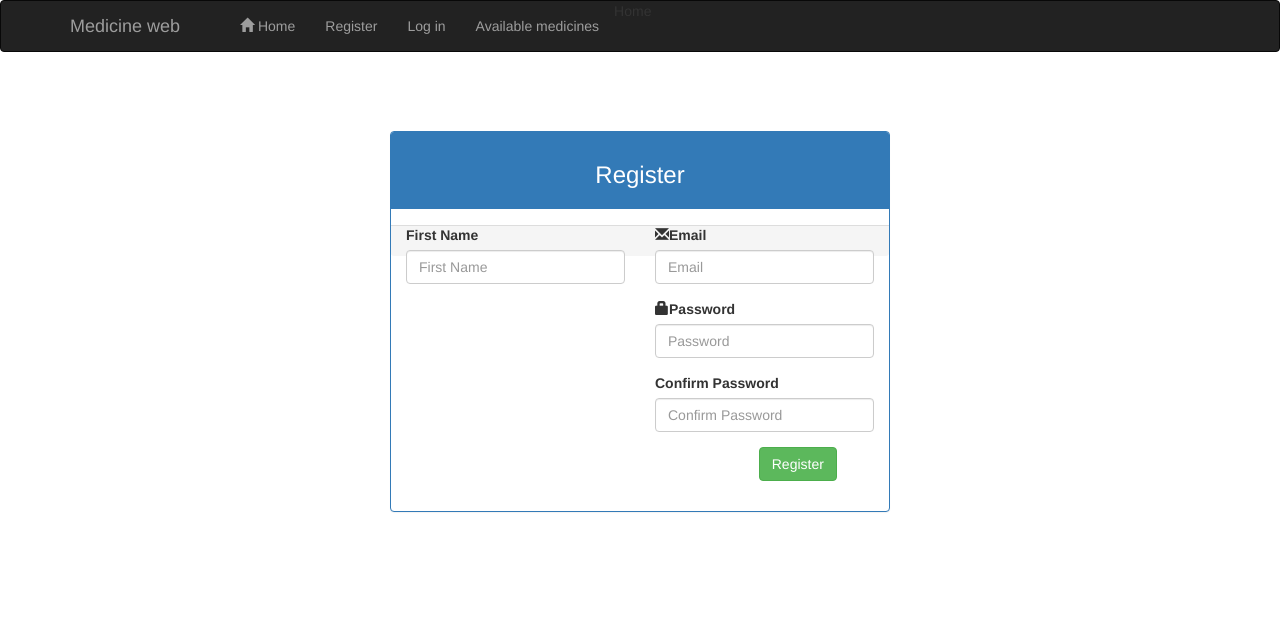
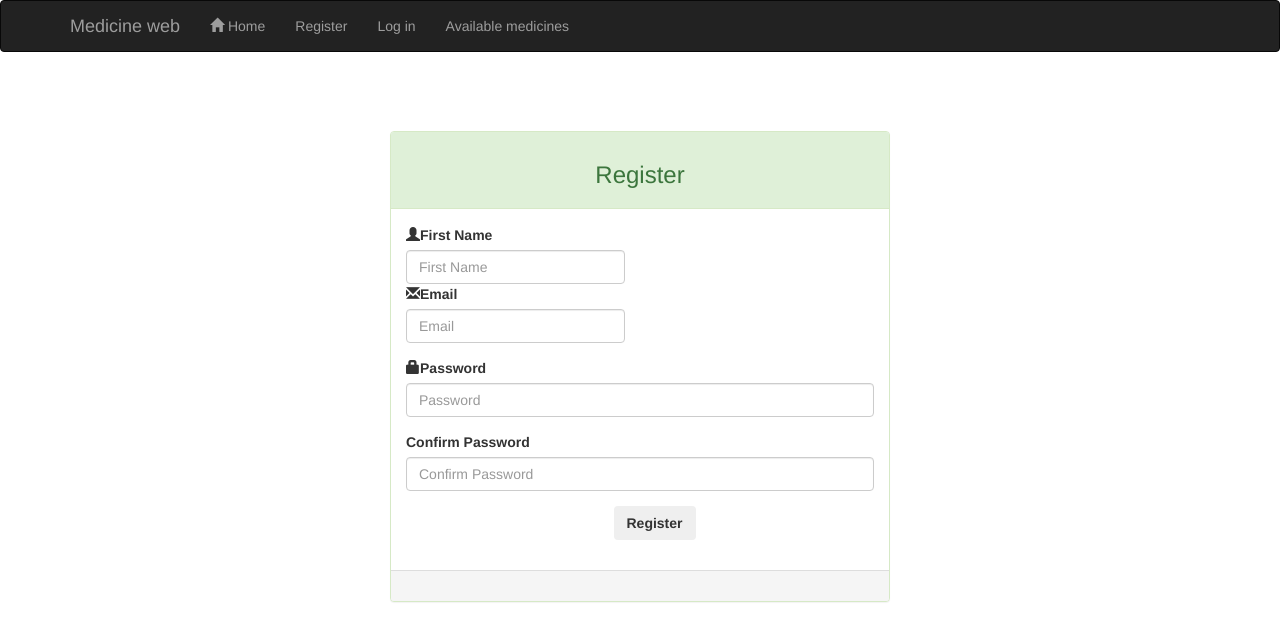
Before and after one commit to IlytaN/medicine_web, a CodeIgniter app: page /database/index.php/user/register in a window 1280 px wide. Shown: the top 641 px of the page. Run offline with CodeIgniter, Linux system fonts and the light colour scheme.

Commit message:
Update registration.php

```diff
--- a/application/views/registration.php
+++ b/application/views/registration.php
@@ -25,7 +25,7 @@
             <!-- Collect the nav links, forms, and other content for toggling -->
             <div class="collapse navbar-collapse" id="bs-example-navbar-collapse-1">
                 <ul class="nav navbar-nav">
-                                     <li><a href="<?php echo site_url('main/index') ?>"><li><a href="<?php echo site_url('main/index') ?>"><span class="glyphicon glyphicon-home"></span> Home</a></li> Home</a></li>
+                                     <li><a href="<?php echo site_url('main/index') ?>"><span class="glyphicon glyphicon-home"></span> Home</a></li>
 									<li><a href="<?php echo site_url('user/register') ?>">Register</a></li>
 									<li><a href="<?php echo site_url('user/login') ?>">Log in</a></li>
 									<li><a href="<?php echo base_url().'medicines/show_medicines' ?>">Available medicines</a></li>
@@ -39,7 +39,7 @@
     <div class="container">
       <div class="row">
         <div class="form-box">
-          <div class="panel panel-primary">
+          <div class="panel panel-success">
             <div class="panel-heading text-center">
               <h3>Register</h3>
             </div>
@@ -54,20 +54,21 @@
                 <div class="row">
                   <div class="col-sm-6">
                     <div class="form-group">
-                                    <label class="control-label" for="fname">First Name</label>
-                                        <div >
+                                    <label class="control-label" for="fname"><span class="glyphicon glyphicon-user"></span>First Name</label>
+                                        <div>
                                             <input type="text" class="form-control" id="fname" name="fname" placeholder="First Name" required="">
                                             <span class="text-danger"><?php echo form_error('fname'); ?></span>
                                         </div>
-                                </div>
-                  </div>
-                  <div class="col-sm-6">
-                    <div class="form-group">
+
+
                                 <label class="control-label" for="pswd"><span class="glyphicon glyphicon-envelope"></span>Email</label>
                                     <div>
                                         <input type="email" class="form-control" id="email" name="email" placeholder="Email" required="">
                                         <span class="text-danger"><?php echo form_error('email'); ?></span>
                                     </div>
+                      </div>
+                                        </div>
+
                             </div>
 
                             <div class="form-group">
@@ -87,7 +88,7 @@
                             <div class="form-group">
                                 <div class="row">
                                     <div class="col-sm-offset-5 col-sm-3  btn-submit">
-                                        <button type="submit" class="btn btn-success">Register</button>
+                                        <button type="submit" class="btn"><b>Register</b></button>
                                     </div>
                                 </div>
                             </div>
```
